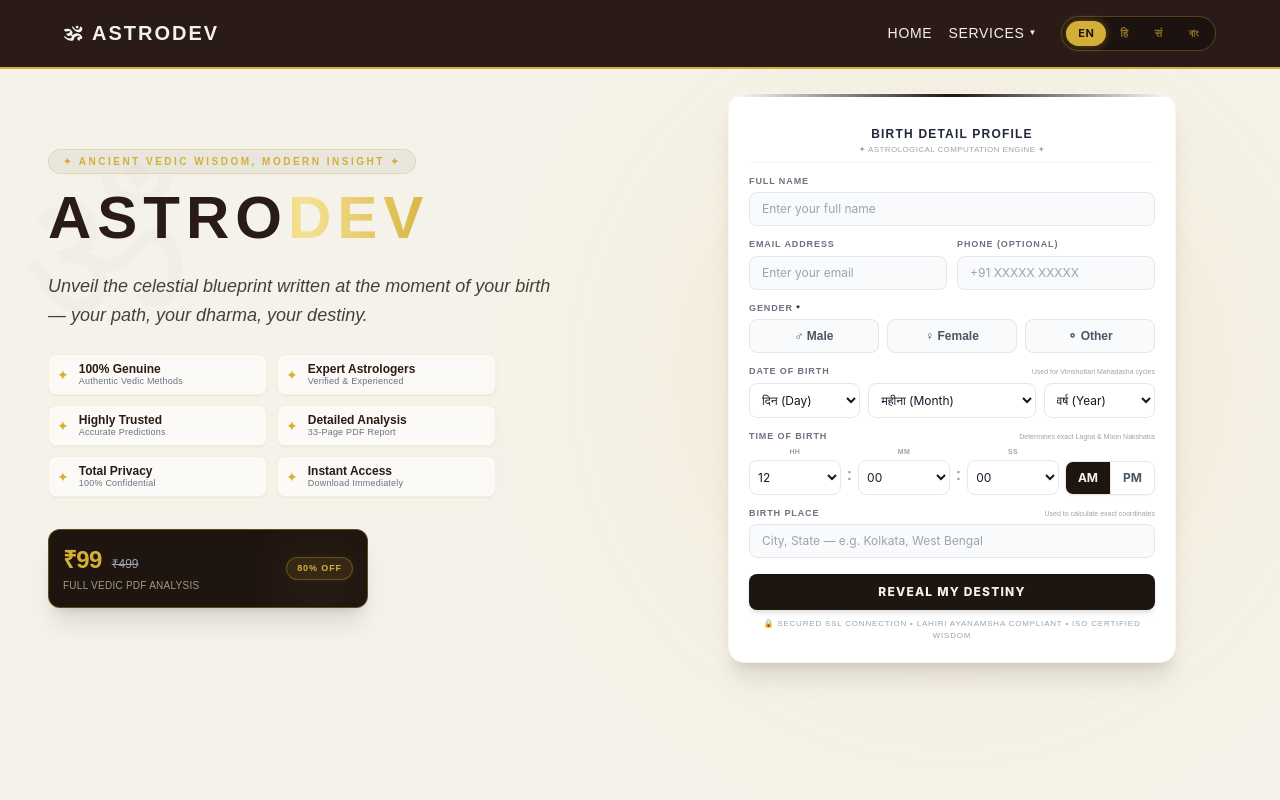
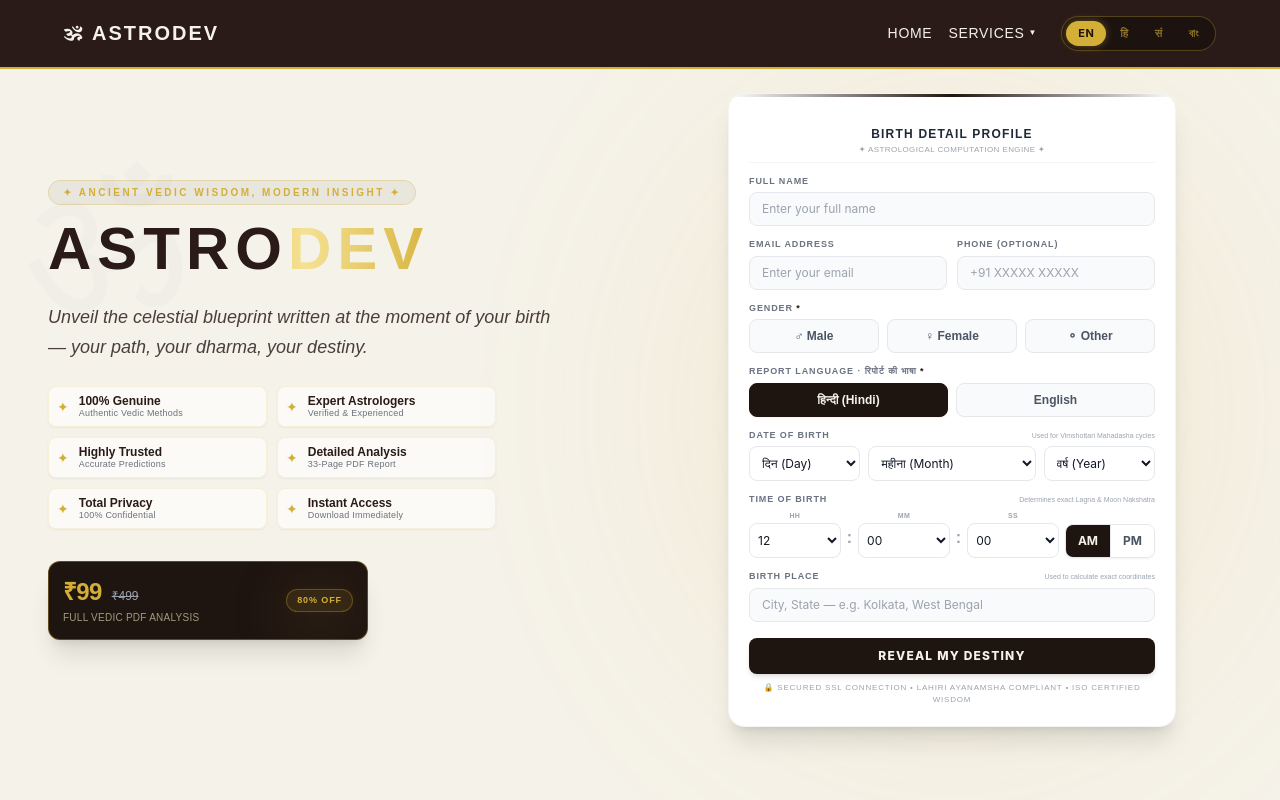
Before and after one commit to Saptak-d/ASTRODEV_Frontend, a React (Vite) app: page / in a window 1280 px wide. Shown: the top 800 px of the page. Built offline with nearby package versions, Linux system fonts and the light colour scheme.

Commit message:
feat: add preferredLanguage option to BirthForm and pass it through Checkout flow to backend

```diff
--- a/src/components/BirthForm.jsx
+++ b/src/components/BirthForm.jsx
@@ -11,6 +11,7 @@
     birthDate: '',
     birthPlace: '',
     gender: '',
+    preferredLanguage: 'hindi',
   });
   const [hours, setHours] = useState('12');
   const [minutes, setMinutes] = useState('00');
@@ -203,6 +204,39 @@
         </div>
       </div>
 
+      {/* Report Language */}
+      <div className="space-y-1">
+        <label className="block text-[9px] font-bold text-gray-500 uppercase tracking-widest">
+          Report Language · रिपोर्ट की भाषा <span className="text-[#1E1410]">*</span>
+        </label>
+        <div className="flex gap-2">
+          {[
+            { value: 'hindi', label: 'हिन्दी (Hindi)' },
+            { value: 'english', label: 'English' }
+          ].map((lang) => (
+            <label
+              key={lang.value}
+              className={`flex-1 flex items-center justify-center gap-1.5 py-2 border rounded-lg cursor-pointer text-xs font-bold transition select-none font-sans
+                ${formData.preferredLanguage === lang.value
+                  ? 'bg-[#1E1410] text-[#F5F2E9] border-[#1E1410] shadow-sm'
+                  : 'bg-gray-50 text-gray-600 border-gray-200 hover:border-[#1E1410]/50 hover:bg-gray-100'
+                }`}
+            >
+              <input
+                type="radio"
+                name="preferredLanguage"
+                value={lang.value}
+                checked={formData.preferredLanguage === lang.value}
+                onChange={handleChange}
+                className="sr-only"
+                required
+              />
+              {lang.label}
+            </label>
+          ))}
+        </div>
+      </div>
+
       {/* Date of Birth */}
       <div className="space-y-1">
         <div className="flex justify-between items-baseline">
--- a/src/pages/Checkout.jsx
+++ b/src/pages/Checkout.jsx
@@ -146,7 +146,6 @@
               return;
             }
 
-            // ── Success ──────────────────────────────────────────────────
             navigate('/payment/success', {
               state: {
                 reportId,
@@ -156,6 +155,7 @@
                 birthDate: state.birthDate,
                 birthTime: state.birthTime,
                 birthPlace: state.birthPlace,
+                preferredLanguage: state.preferredLanguage,
               },
             });
           } catch {
--- a/src/pages/GenerateReport.jsx
+++ b/src/pages/GenerateReport.jsx
@@ -29,6 +29,7 @@
           birthDate: formData.birthDate,
           birthTime: formData.birthTime,
           birthPlace: formData.birthPlace,
+          preferredLanguage: formData.preferredLanguage,
         },
       });
 
@@ -43,9 +44,6 @@
     }
   };
 
-  if (loading) {
-    return <LoadingScreen />;
-  }
 
   return (
     <div className="min-h-[calc(100vh-120px)] bg-[#F5F2E9] flex flex-col items-center justify-center px-4 py-10">
--- a/src/pages/Landing.jsx
+++ b/src/pages/Landing.jsx
@@ -56,6 +56,7 @@
           birthDate:  formData.birthDate,
           birthTime:  formData.birthTime,
           birthPlace: formData.birthPlace,
+          preferredLanguage: formData.preferredLanguage,
         },
       });
     } catch (err) {
```
